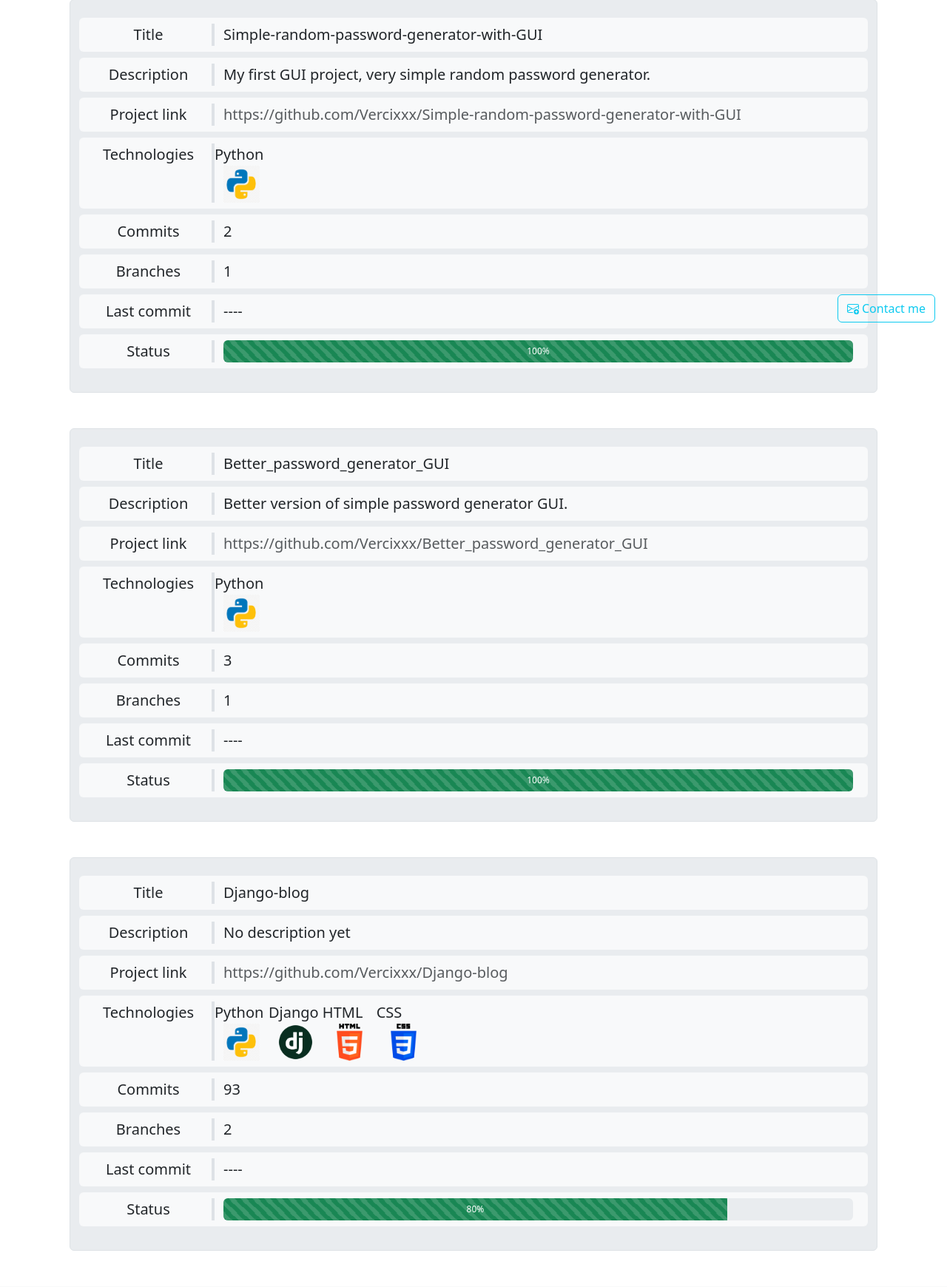
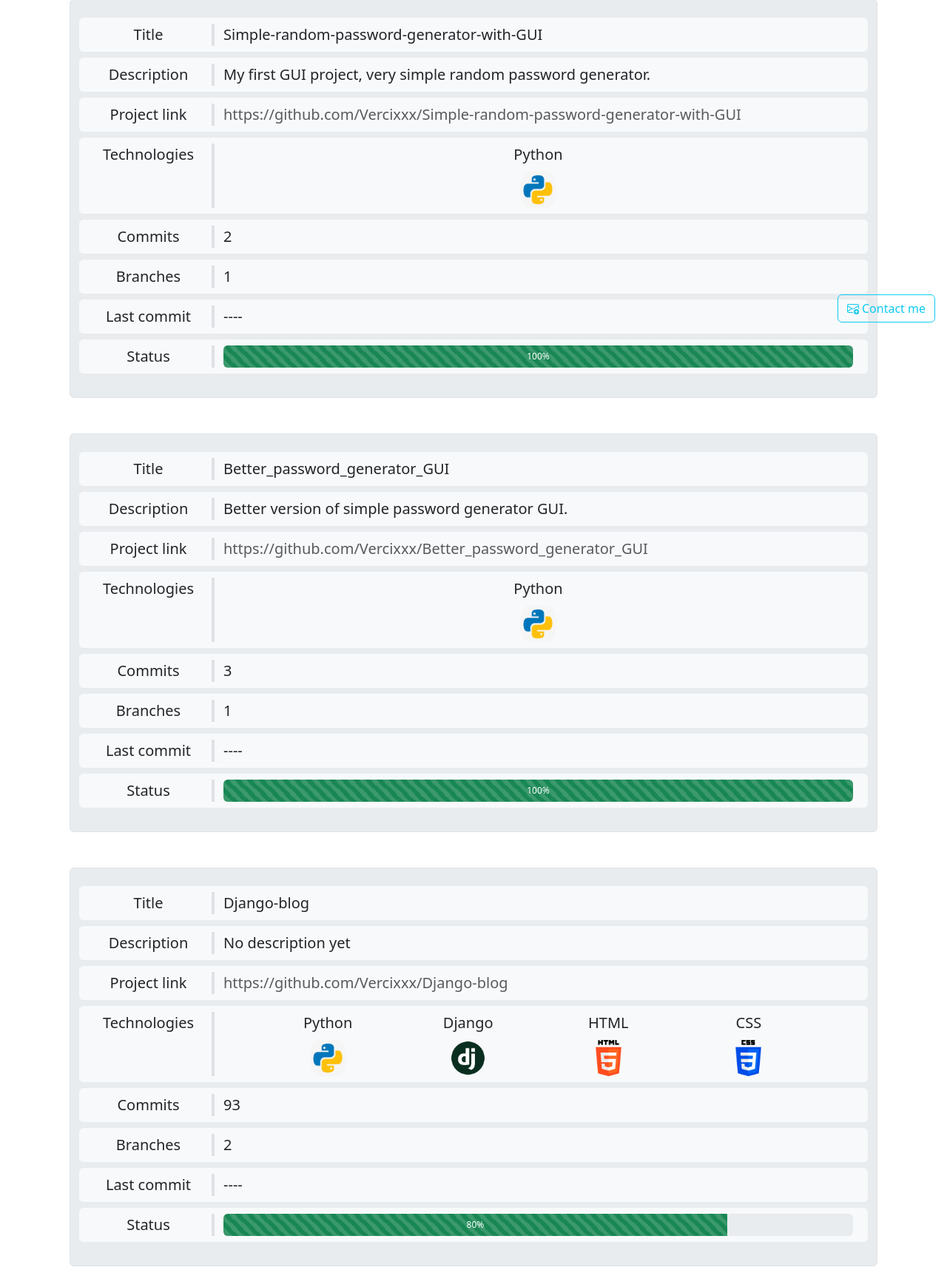
Before and after one commit to Vercixxx/Django-blog, a Django app: template MyBlog/static/templates/projects/projects.html in a window 1280 px wide. Shown: the part 348-2088 px from the top of the page at 74% size. Run offline with Django 4.2, Linux system fonts and the light colour scheme; the template is opened without the code that fills it: values that come from a table or form of the project are taken from there, others are empty; data comes from the database, SQL or seed files in the repository; both versions use the stored data as it was after the commit; parts of the project's set-up code (start-up, migrations or seed data) failed here and were passed over; some libraries are stand-ins or nearby versions.

Commit message:
Added technologies to projects

```diff
--- a/MyBlog/static/templates/projects/projects.html
+++ b/MyBlog/static/templates/projects/projects.html
@@ -224,14 +224,14 @@
                         Technologies
                     </div>
                     <div class="col-10">
-                        <div class="row">
+                        <div class="row d-flex justify-content-evenly">
                             {% for technology in project.technologies.all %}
-                            <div class="col-1">
-                                <div class="row">
+                            <div class="col-1 text-center ">
+                                <div class="row d-flex justify-content-center mb-2">
                                     {{ technology.name }}
                                 </div>
                                 <div class="row">
-                                    <img src="{{ technology.image.url }}" alt="{{ technology.name }}" width="50" height="50">
+                                    <img src="{{ technology.image.url }}" class="rounded-5" alt="{{ technology.name }}" >
                                 </div>
                             </div>
                             {% endfor %}
```
Also changed, not shown: MyBlog/projects/views.py (+2 -6 lines), MyBlog/db.sqlite3, MyBlog/media/images/tech/css.png (added), MyBlog/media/images/tech/dj.jpg (added), MyBlog/media/images/tech/html.png (added), MyBlog/media/images/tech/pn.jpg (added), MyBlog/media/images/tech/python.jpg (deleted).
